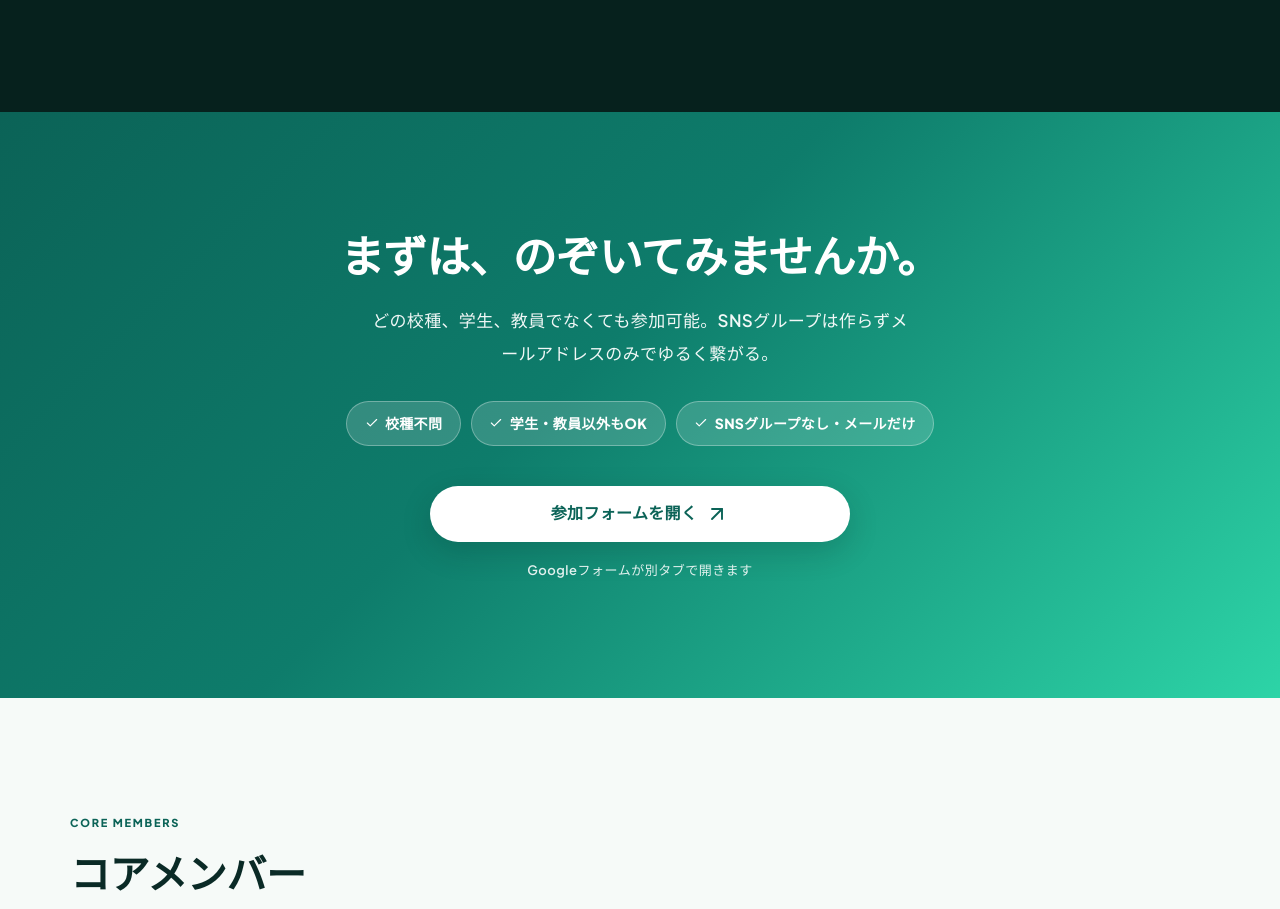
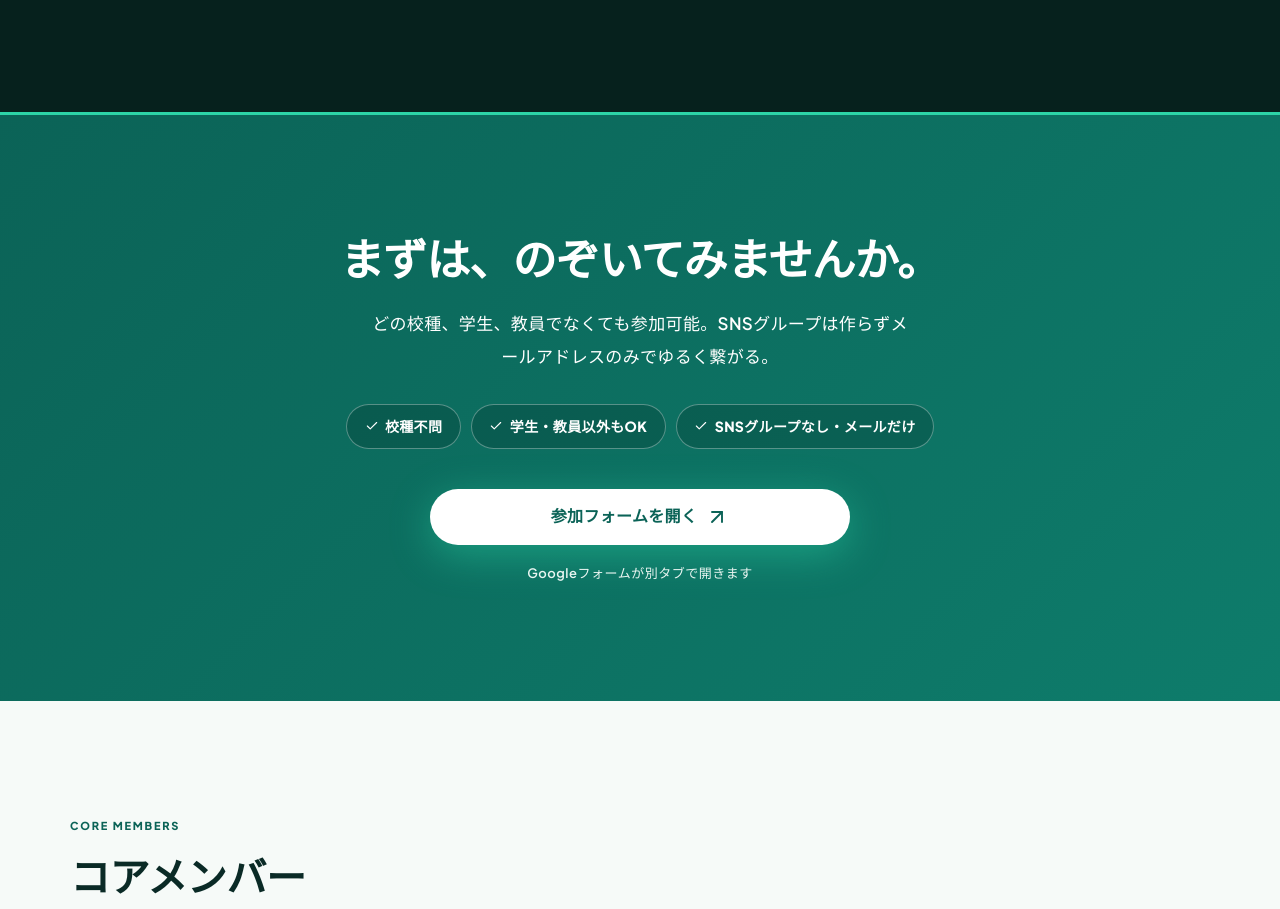
Before and after one commit to chai319/leg-hikone, a plain HTML site: page index.html in a window 1280 px wide. Shown: the part 3089-3998 px from the top of the page. Drawn offline with Linux system fonts and the light colour scheme.

Commit message:
fix(a11y): 高速スクロール時の要素不可視とJoin帯の白文字コントラストを是正
ブラウザ実機のDOM検証で、全域を高速スクロールすると出現アニメーション
対象24要素のうち15要素が不可視のまま残ることを確認した。
IntersectionObserverはサンプリングの合間を通過した要素を検知せず、
通過後は再交差しないため復帰もしない。

- 可視判定の正本をrAFスクロール監視のsweep()へ移し、折り返し位置より
  上に到達した.rvを毎フレーム確定表示する。IOはスタッガ演出専用へ降格。
  resize時もsweepし、prefers-reduced-motion時は即時全表示
- Join帯の地を teal-700→emerald-400 から teal-700→teal-600 へ変更。
  明端では白文字が1.89:1でWCAG違反だったため。5.16:1以上を確保し、
  「明るい呼びかけ」は上辺のエメラルド罫とボタンの発光で表現
- Join帯のチップは白の重ね(.16)で地が明るくなり3.8:1に落ちていたため
  暗色の重ね(.22)へ変更し6.6:1を確保
- join-lead / note の半透明白を不透明色へ変更

Co-Authored-By: Claude Opus 5 <noreply@anthropic.com>
Claude-Session: https://claude.ai/code/session_011GuaAmxGSEQ4A17Z3QLHiL

```diff
--- a/index.html
+++ b/index.html
@@ -356,20 +356,25 @@ a:focus-visible,button:focus-visible{
 @media(hover:hover){ .chip:hover{border-color:var(--emerald-400); color:var(--emerald-400)} }
 
 /* ---------------- Join ---------------- */
+/* 白文字を載せるため、地は teal-700〜teal-600 に限定する。
+   emerald-400 まで明るくすると白文字が 1.89:1 になり読めない。
+   「明るい呼びかけ」の役割は上辺のエメラルド罫とボタンの発光で表現する。 */
 .join{
-  background:linear-gradient(135deg,var(--teal-700) 0%,var(--teal-600) 45%,var(--emerald-400) 100%);
+  background:linear-gradient(135deg,var(--teal-700) 0%,var(--teal-600) 100%);
+  border-top:3px solid var(--emerald-400);
   color:#fff; text-align:center;
 }
 .join h2{color:#fff; font-size:clamp(1.6rem,5vw,2.75rem); letter-spacing:-.02em; margin-bottom:1.25rem}
-.join .join-lead{max-width:32em; margin:0 auto 2rem; color:rgba(255,255,255,.94)}
+.join .join-lead{max-width:32em; margin:0 auto 2rem; color:#fff}
 .join-chips{display:flex; flex-wrap:wrap; gap:.625rem; justify-content:center; margin-bottom:2.5rem}
 .join-chips li{
-  background:rgba(255,255,255,.16); border:1px solid rgba(255,255,255,.3);
+  /* 白の重ね(.16)だと地が明るくなり白文字が3.8:1に落ちるため、暗色を重ねる */
+  background:rgba(4,32,28,.22); border:1px solid rgba(255,255,255,.32);
   border-radius:var(--r-pill); padding:.5rem 1.1rem; font-size:.875rem; font-weight:700;
   display:inline-flex; align-items:center; gap:.4rem;
 }
-.join .btn-light{width:min(420px,100%)}
-.join .note{margin-top:1rem; font-size:.8125rem; color:rgba(255,255,255,.88); letter-spacing:.04em}
+.join .btn-light{width:min(420px,100%); box-shadow:0 10px 40px rgba(45,212,167,.45)}
+.join .note{margin-top:1rem; font-size:.8125rem; color:var(--text-on-dark); letter-spacing:.04em}
 
 /* ---------------- Members ---------------- */
 .mgrid{display:grid; gap:1.5rem}
@@ -927,28 +932,56 @@ html{scroll-behavior:smooth}
     ticking = true;
     requestAnimationFrame(function(){
       hdr.classList.toggle('is-scrolled', window.scrollY > 24);
+      if (rv && rv.length) sweep();   // 出現の取りこぼしを毎フレーム回収する
       ticking = false;
     });
   }
   window.addEventListener('scroll', onScroll, {passive:true});
   onScroll();
 
-  /* ---- reveal on scroll ---- */
-  var rv = document.querySelectorAll('.rv');
-  if (reduce || !('IntersectionObserver' in window)) {
+  /* ---- reveal on scroll ----
+     IntersectionObserver だけに任せると、素早いスクロール(フリック、Cmd+End、
+     アンカージャンプ)でサンプリングの合間を通過した要素が検知されず、
+     通過後は再交差しないため永久に不可視のまま残る。
+     そこで IO は「見出しのスタッガ演出」用にとどめ、可視判定の正本は
+     rAF スクロール監視側の sweep() に持たせる。 */
+  var rv = Array.prototype.slice.call(document.querySelectorAll('.rv'));
+
+  function show(el, delay){
+    if (el.classList.contains('in')) return;
+    el.style.transitionDelay = (delay || 0) + 'ms';
+    el.classList.add('in');
+  }
+
+  // 折り返し位置より上に到達した .rv をすべて確定表示する（取りこぼしゼロ）
+  function sweep(){
+    var limit = window.innerHeight * 0.92;
+    for (var i = rv.length - 1; i >= 0; i--) {
+      if (rv[i].getBoundingClientRect().top < limit) {
+        show(rv[i], 0);
+        rv.splice(i, 1);
+      }
+    }
+  }
+
+  if (reduce) {
     rv.forEach(function(el){ el.classList.add('in'); });
+    rv = [];
   } else {
+    if ('IntersectionObserver' in window) {
       var io = new IntersectionObserver(function(entries){
         entries.forEach(function(en){
           if (!en.isIntersecting) return;
           var sibs = Array.prototype.slice.call(en.target.parentNode.children);
           var i = Math.min(sibs.indexOf(en.target), 4);
-        en.target.style.transitionDelay = (i * 60) + 'ms';
-        en.target.classList.add('in');
+          show(en.target, i * 60);
           io.unobserve(en.target);
         });
       }, {threshold:0.15, rootMargin:'0px 0px -8% 0px'});
       rv.forEach(function(el){ io.observe(el); });
+    }
+    sweep();
+    window.addEventListener('resize', sweep, {passive:true});
   }
 
   /* ---- scroll spy ---- */
```
Lines whose indentation alone changed are shown as unchanged.
